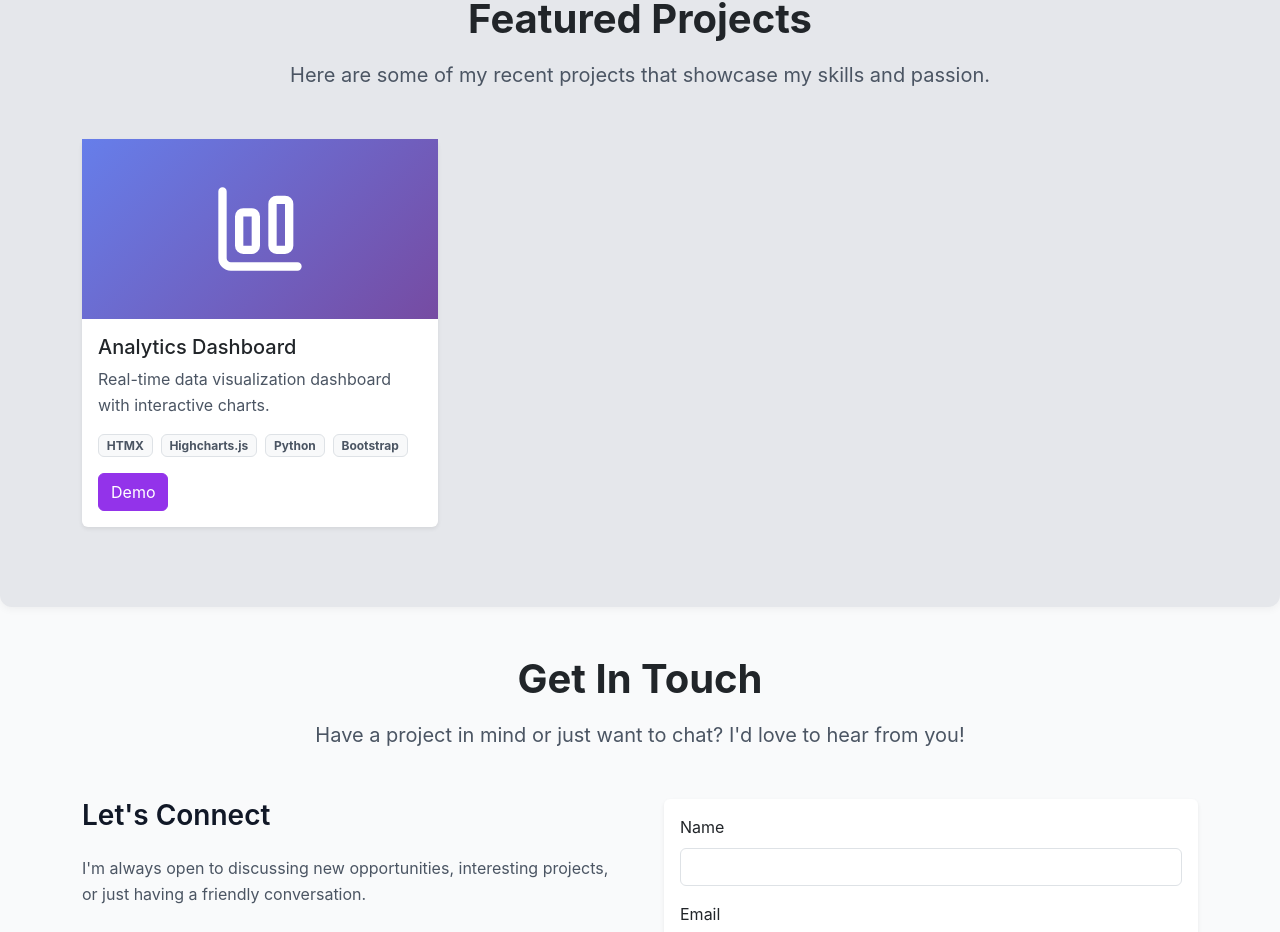
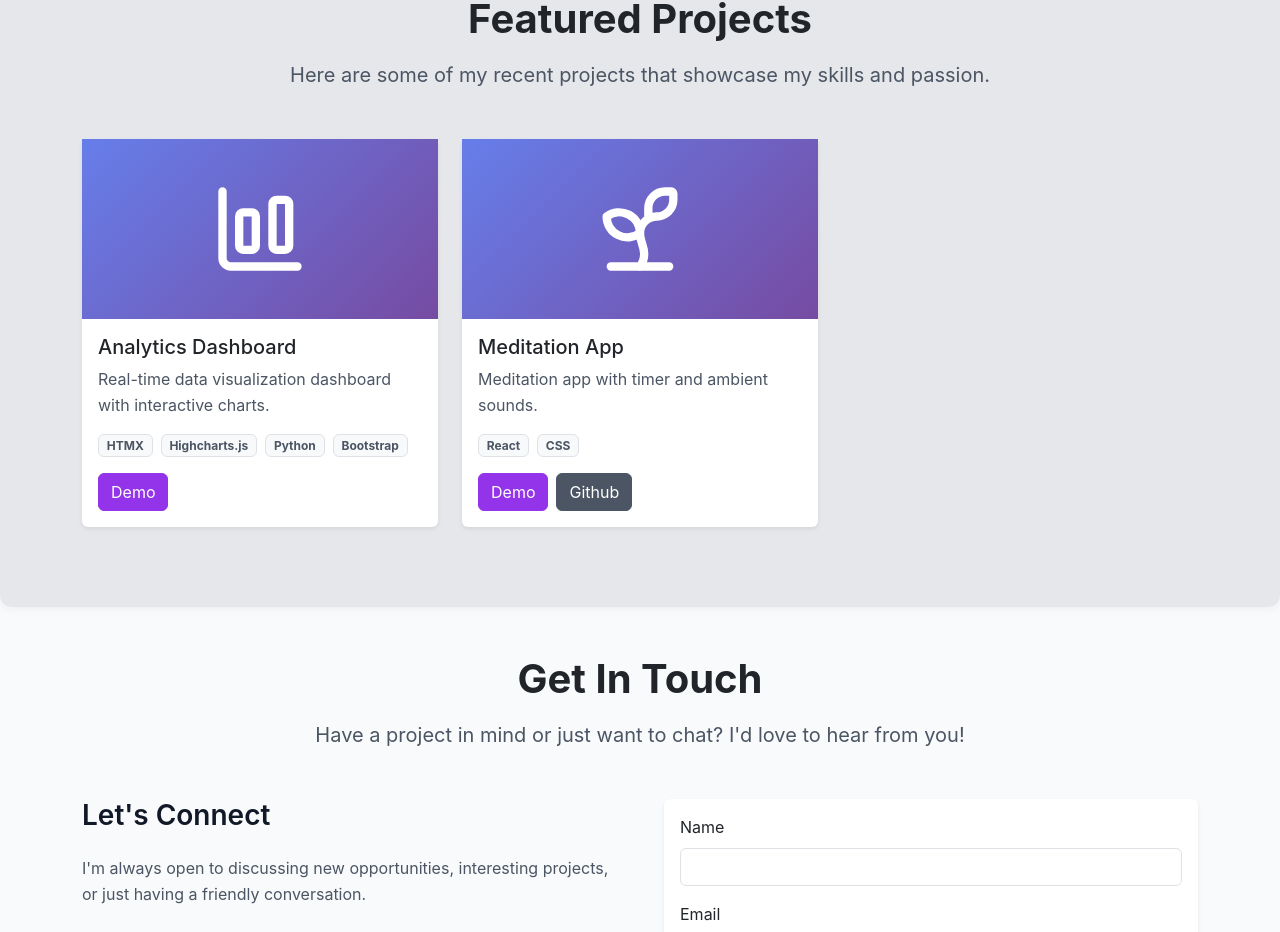
Before and after one commit to sokradyschey/sokradyschey.github.io, a React (Vite) app: page / in a window 1280 px wide. Shown: the part 1540-2472 px from the top of the page. Built offline with nearby package versions, Linux system fonts and the light colour scheme.

Commit message:
adding new project to page

```diff
--- a/index.html
+++ b/index.html
@@ -4,7 +4,7 @@
     <meta charset="UTF-8" />
     <link rel="icon" type="image/svg+xml" href="/src/assets/images/logo.png" />
     <meta name="viewport" content="width=device-width, initial-scale=1.0" />
-    <title>sokrady-react-portfolio</title>
+    <title>Sokrady's Portfolio</title>
   </head>
   <body>
     <div id="root"></div>
--- a/src/components/Projects.jsx
+++ b/src/components/Projects.jsx
@@ -1,6 +1,6 @@
 import React from "react";
 import { Container, Row, Col, Card, Button } from "react-bootstrap";
-import { ChartColumnBig } from "lucide-react";
+import { ChartColumnBig, Sprout } from "lucide-react";
 
 function Projects() {
   const projects = [
@@ -12,6 +12,15 @@ function Projects() {
       icon: <ChartColumnBig color="#ffffff" size={100} strokeWidth={2} />,
       demo: "https://www.figma.com/design/E8duKg59Q3GvW7W2LiZpPw/Lab-Intelligence-UI-Components--Copy-?node-id=1-571&t=AlaPG34dRW02uVIC-1",
       github: "#",
+    },
+        {
+      title: "Meditation App",
+      desc: "Meditation app with timer and ambient sounds.",
+      stack: ["React", "CSS"],
+      gradient: "bg-gradient-calm",
+      icon: <Sprout color="#ffffff" size={100} strokeWidth={2} />,
+      demo: "https://mediate.netlify.app/",
+      github: "https://github.com/sokradyschey/meditation-app",
     },
   ];
 
```
